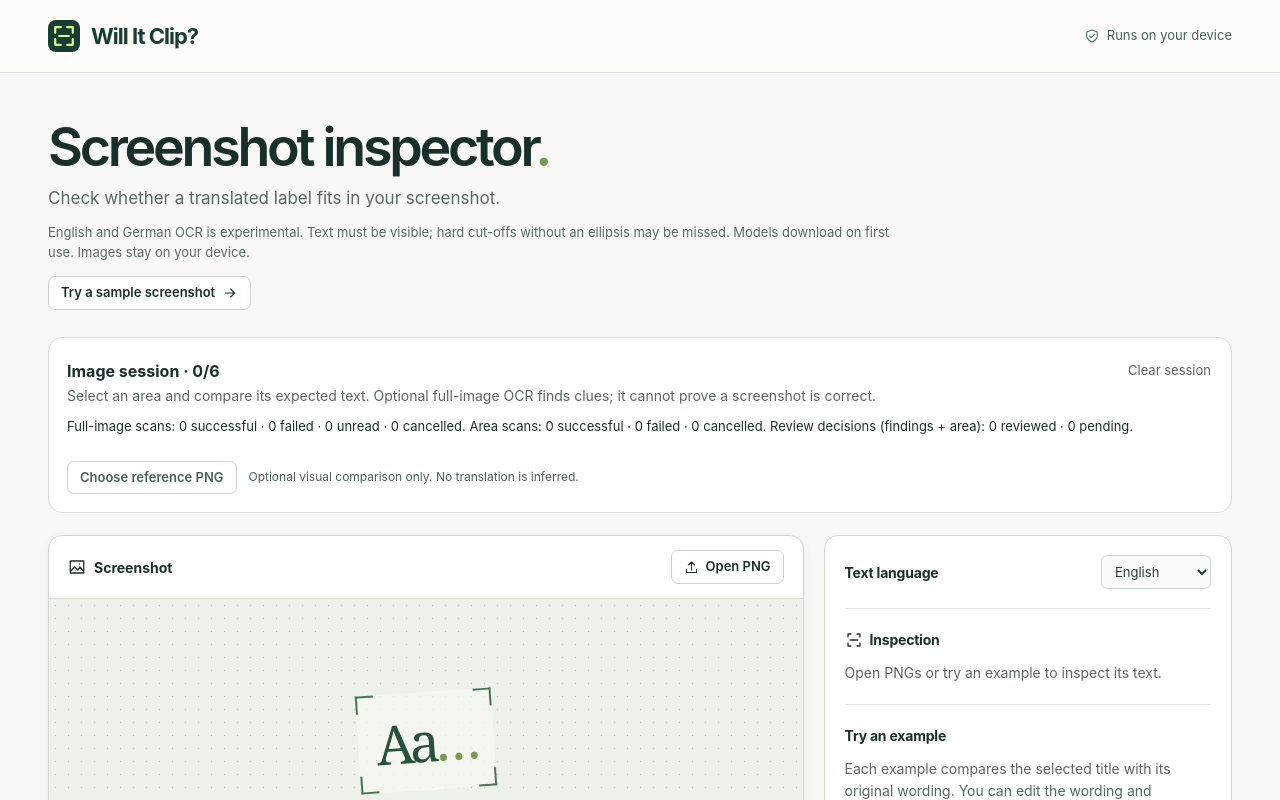
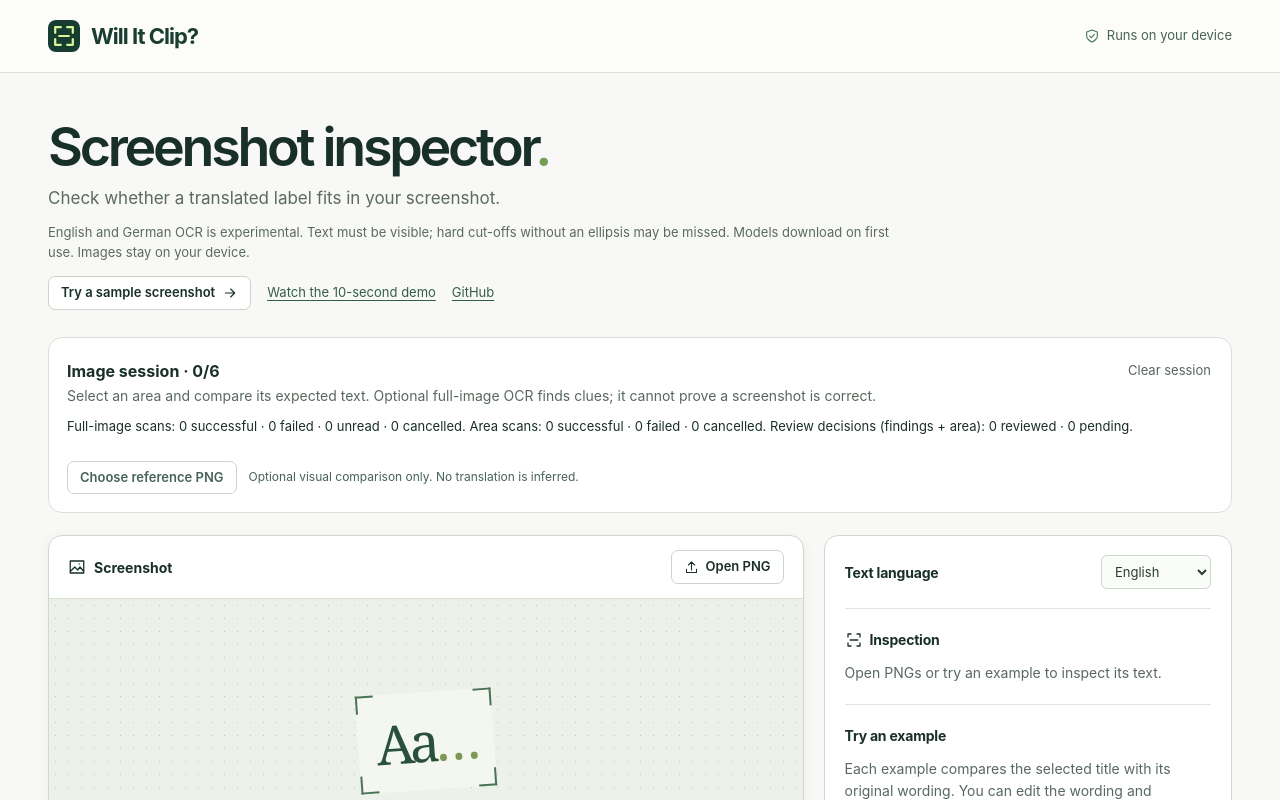
Before and after one commit to taosin/will-it-clip, a React (Vite) app: page / in a window 1280 px wide. Shown: the top 800 px of the page. Built offline with nearby package versions, Linux system fonts and the light colour scheme.

Commit message:
Add a ten-second demo to the homepage

```diff
--- a/src/main.tsx
+++ b/src/main.tsx
@@ -189,12 +189,16 @@ function Inspector({ session }: { session: SessionControls }) {
             use. Images stay on your device.
           </p>
           {!scan.last && !scan.picture && (
+            <div className="intro-actions">
               <button
                 className="small-button intro-example"
                 onClick={() => example("clipped")}
               >
                 Try a sample screenshot <Icon name="arrow" size={16} />
               </button>
+              <a href={assets + "demo.gif"}>Watch the 10-second demo</a>
+              <a href="https://github.com/taosin/will-it-clip">GitHub</a>
+            </div>
           )}
         </section>
         {session.panel}
--- a/src/style.css
+++ b/src/style.css
@@ -94,8 +94,17 @@ h2,
 p {
   margin: 0;
 }
-.intro-example {
+.intro-actions {
+  display: flex;
+  align-items: center;
+  flex-wrap: wrap;
+  gap: 10px 16px;
   margin-top: 14px;
+}
+.intro-actions a {
+  color: #345d49;
+  font-size: 13px;
+  text-underline-offset: 3px;
 }
 .intro h1 {
   font-size: clamp(36px, 4.2vw, 58px);
```
Also changed, not shown: public/demo.gif (added). Lines whose indentation alone changed are shown as unchanged.
